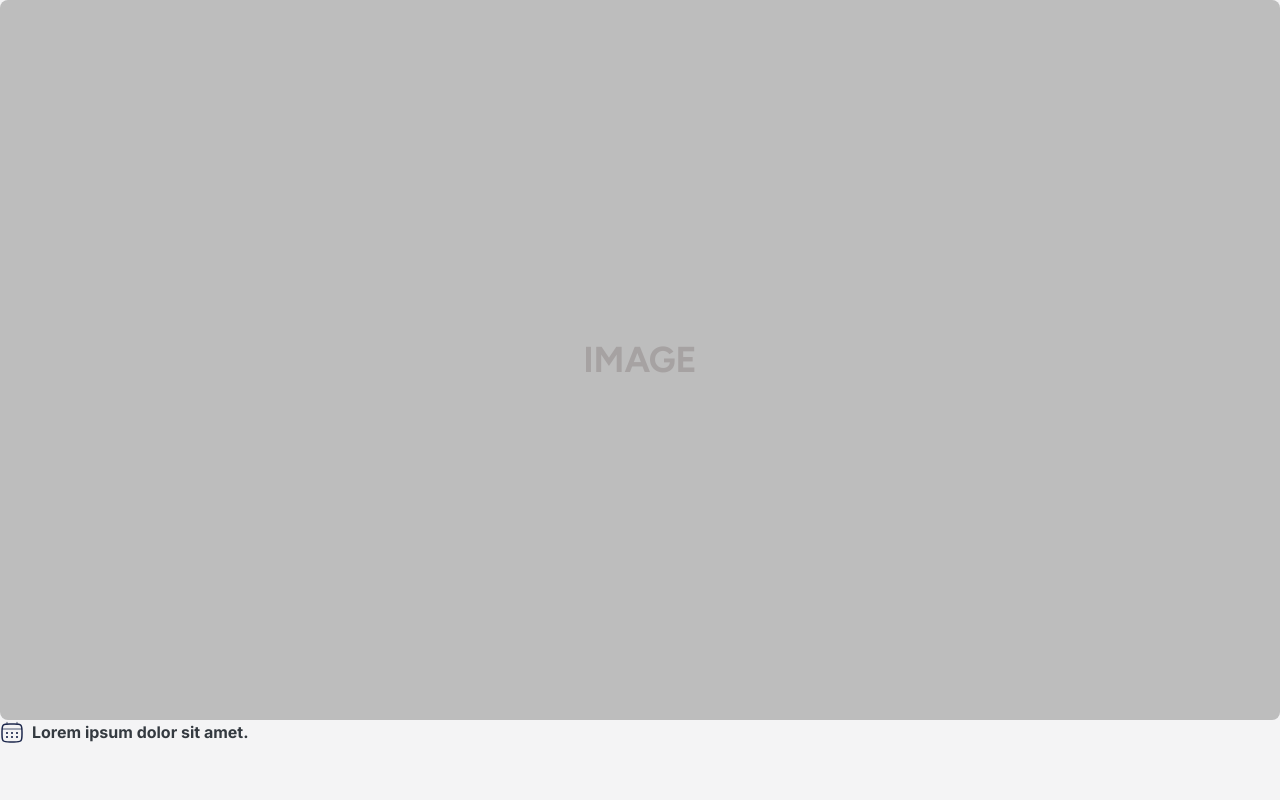
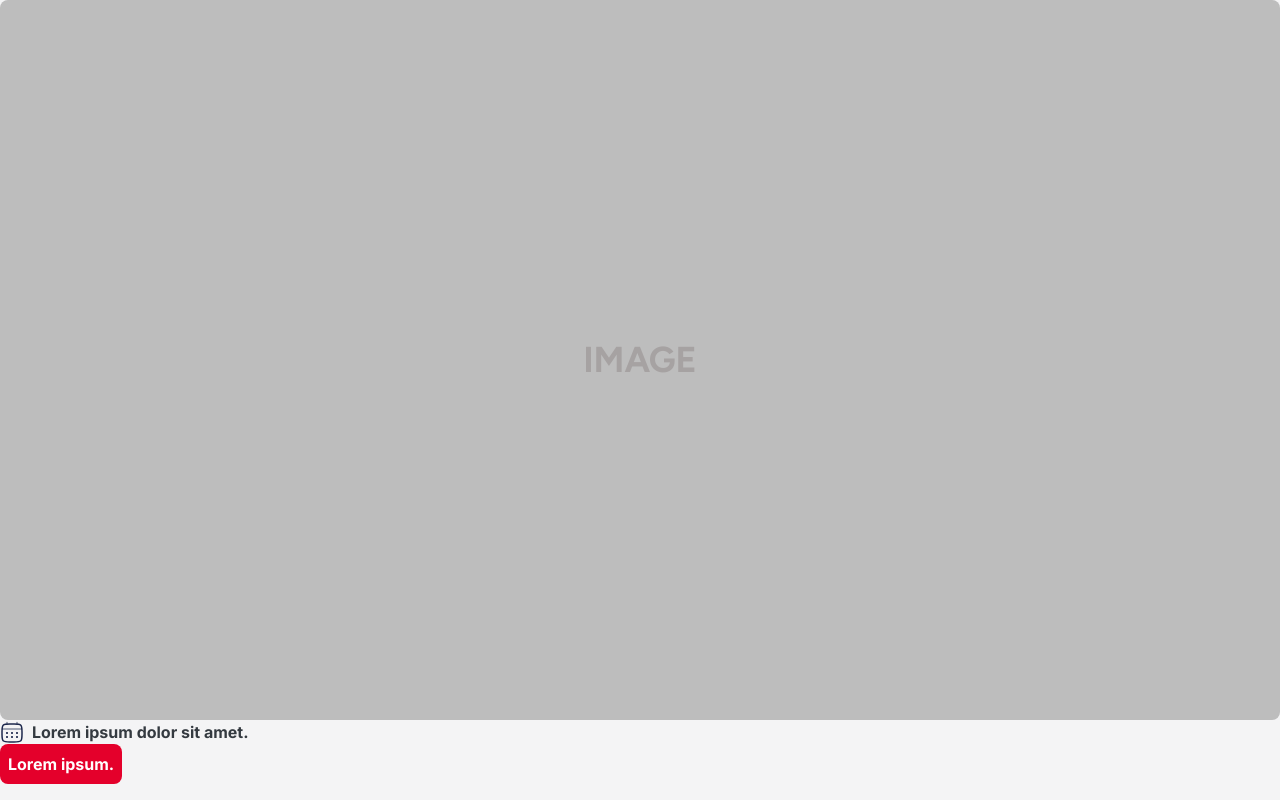
Before and after one commit to Maichind/prueba-tecnica, an Angular app: page / in a window 1280 px wide. Built offline with nearby package versions, Linux system fonts and the light colour scheme.

Commit message:
feat(atoms): add button component with primary variant
Botón nativo con bg-brand-red, rounded-lg, hover opacity y focus-visible ring. EventEmitter clicked para interacciones.

```diff
--- a/src/app/app.html
+++ b/src/app/app.html
@@ -1,7 +1,3 @@
-<app-image-placeholder
-  alt="Imagen prueba"
-  aspectRatio="video"
->
-</app-image-placeholder>
-
+<app-image-placeholder alt="Imagen prueba" aspectRatio="video" />
 <app-badge label="Lorem ipsum dolor sit amet." />
+<app-button label="Lorem ipsum." />
--- a/src/app/app.ts
+++ b/src/app/app.ts
@@ -1,10 +1,11 @@
 import { Component, signal } from '@angular/core';
 import { Badge } from "./shared/atoms/badge/badge";
+import { Button } from "./shared/atoms/button/button";
 import { ImagePlaceholder } from "./shared/atoms/image-placeholder/image-placeholder";
 
 @Component({
   selector: 'app-root',
-  imports: [ImagePlaceholder, Badge],
+  imports: [ImagePlaceholder, Badge, Button],
   templateUrl: './app.html',
   styleUrl: './app.css'
 })
--- /dev/null
+++ b/src/app/shared/atoms/button/button.html
@@ -0,0 +1,9 @@
+<button
+  [type]="type"
+  (click)="clicked.emit()"
+  class="bg-brand-red text-white text-base font-bold p-2 rounded-lg cursor-pointer
+    transition-opacity hover:opacity-90 focus-visible:outline-2 focus-visible:outline-offset-2
+    focus-visible:outline-brand-red"
+>
+  {{ label }}
+</button>
```
Also changed, not shown: src/app/shared/atoms/button/button.ts (added, +12 -0 lines).
